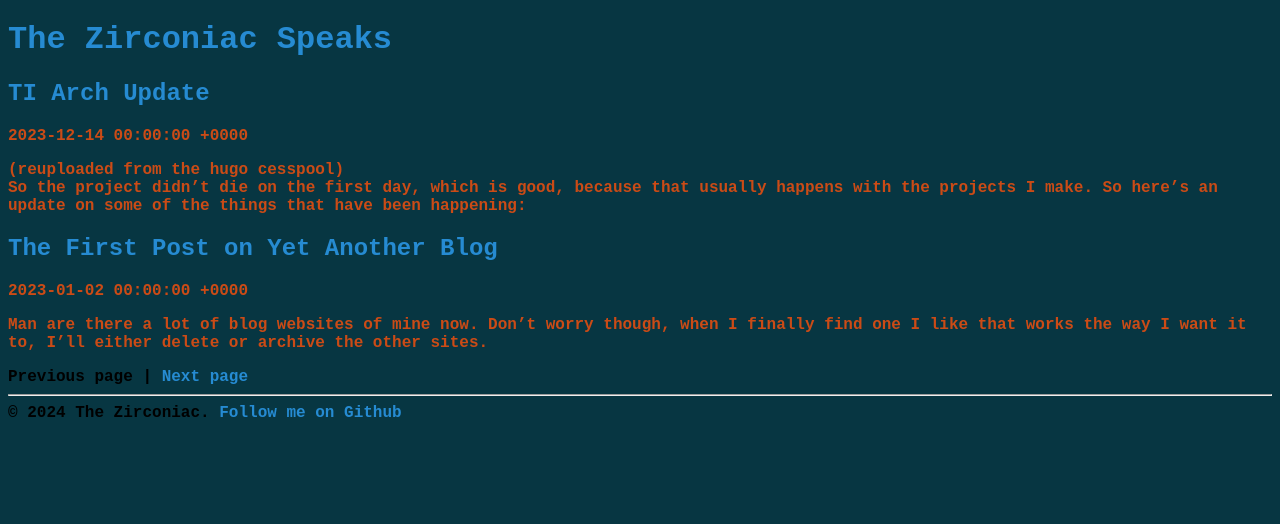
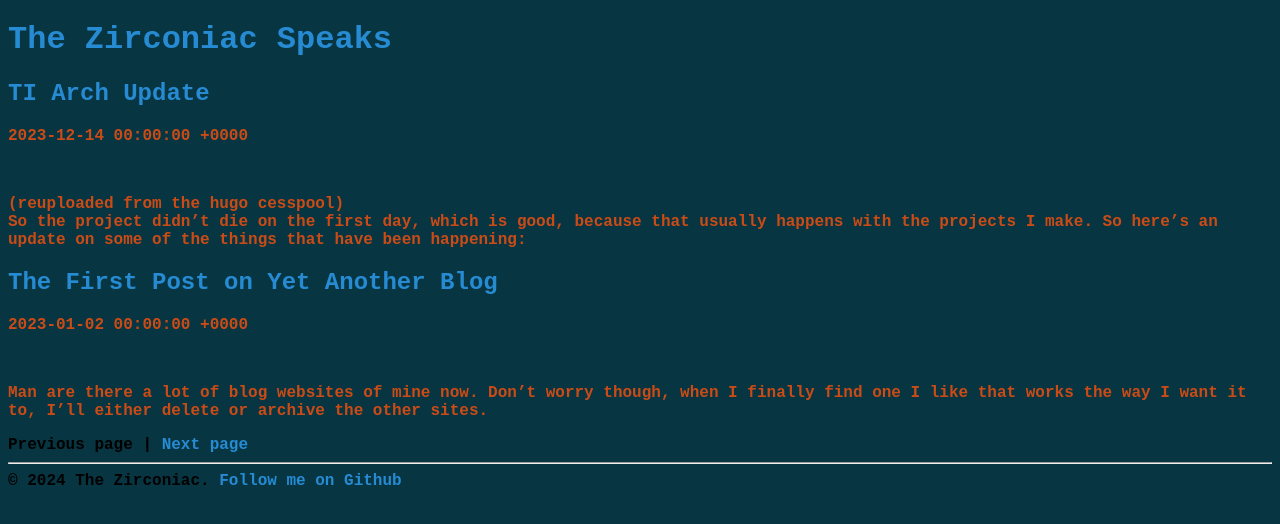
Before and after one commit to ZirconiaCubed3v2/ZirconiaCubed3v2.github.io, a Jekyll site: the page built from index.html, in a window 1280 px wide. Shown: the top 524 px of the page. Built offline with Jekyll 4.4.1, drawn with Linux system fonts in a browser that asks for light colours; the list of posts is cut into pages by our own code.

Commit message:
Update index.html

```diff
--- a/index.html
+++ b/index.html
@@ -4,8 +4,8 @@ layout: default
 
 {% for post in paginator.posts %}
   <h2><a href="{{ post.url }}">{{ post.title }}</a></h2>
-  <p id="date">{{ post.date }}<br>
-  {{ post.excerpt }}</p>
+  <p id="date">{{ post.date }}</p><br>
+  {{ post.excerpt }}
 {% endfor %}
 
 {% include paginator.html %}
```
